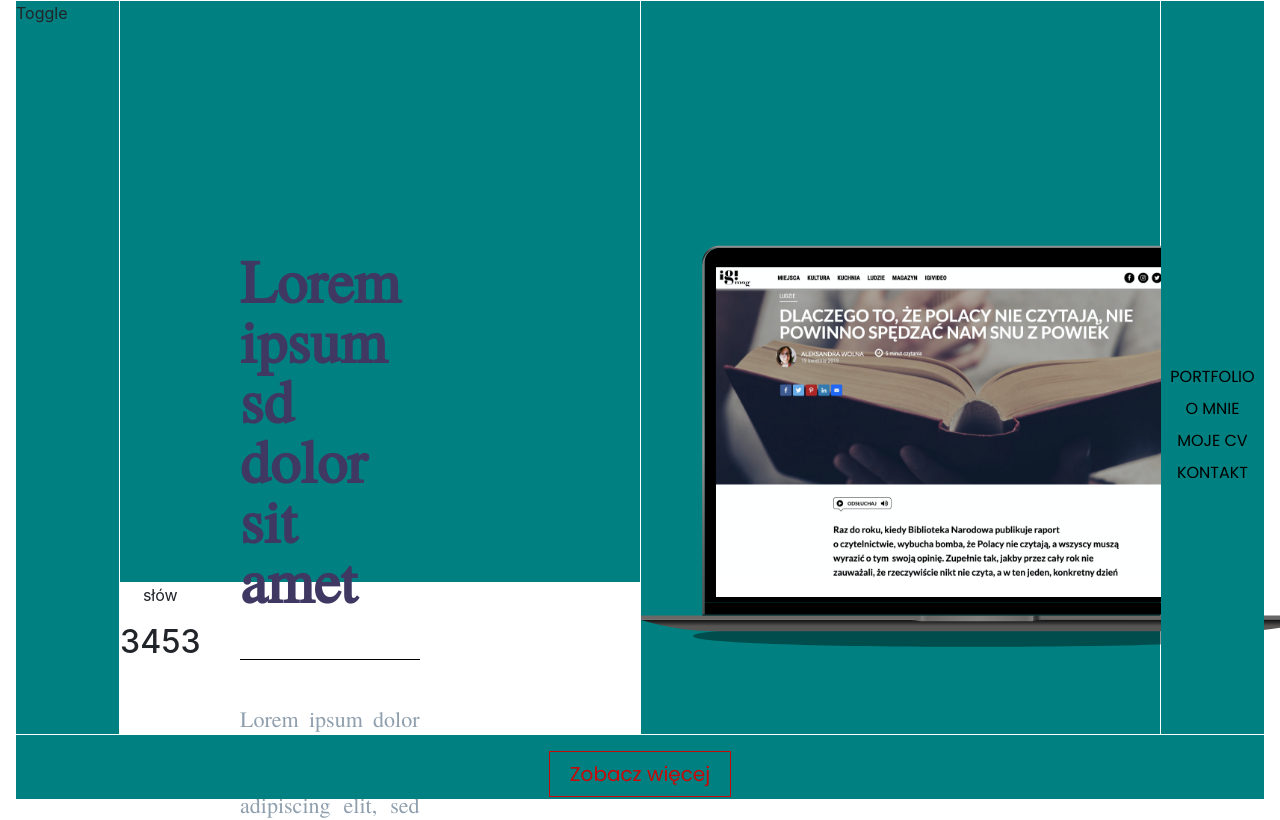
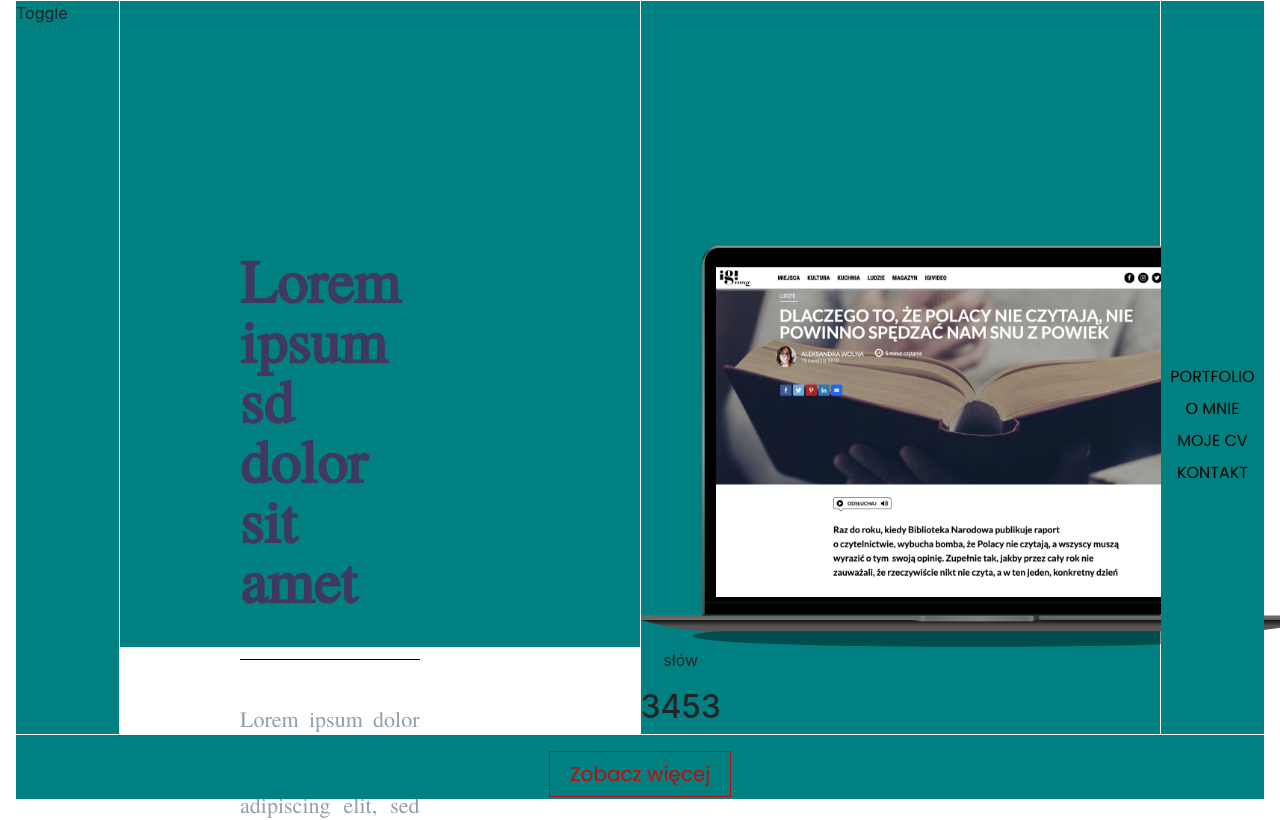
Before and after one commit to elderbary/portfolio-react-aleksandra, a React (Create React App) app: page / in a window 1280 px wide. Shown: the top 820 px of the page. Built offline with nearby package versions, Linux system fonts and the light colour scheme.

Commit message:
grid stats

```diff
--- a/src/styles/App.css
+++ b/src/styles/App.css
@@ -26,8 +26,14 @@
 .grid-item-2 {
   background-color: teal;
   grid-column: 2/7;
-  grid-row: 1/10;
+  grid-row: 1/11;
 
+}
+
+.grid-item-stats {
+  background-color: teal;
+  grid-column: 7/12;
+  grid-row: 11/12;
 }
 
 .grid-item-3 {
```
